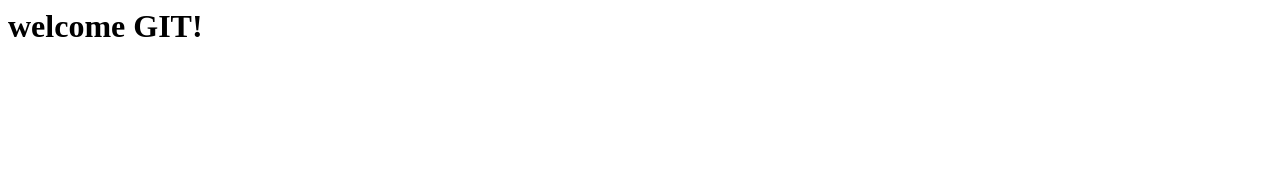
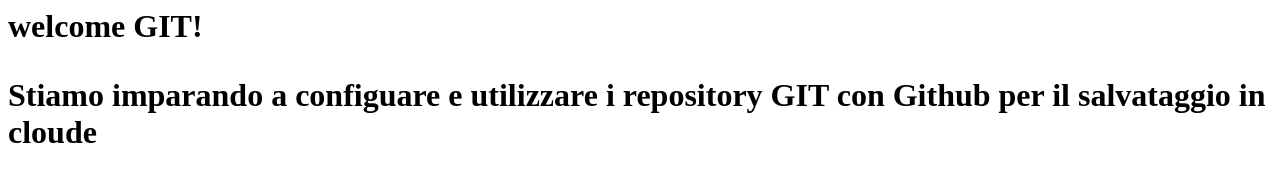
Before and after one commit to TardivoP/git_tutorial, a plain HTML site: page index.html in a window 1280 px wide. Drawn offline with Linux system fonts and the light colour scheme.

Commit message:
lavorato su home page per spiegare cosa stiamo facendo

```diff
--- a/index.html
+++ b/index.html
@@ -7,6 +7,7 @@
 <body>
     <h1>
         welcome GIT!
+        <p>Stiamo imparando a configuare e utilizzare i repository GIT con Github per il salvataggio in cloude</p>
     </h1>
 </body>
 </html>
```
